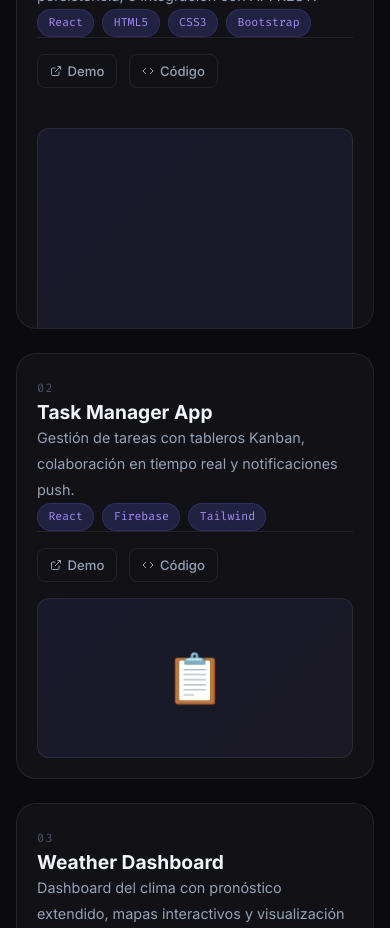
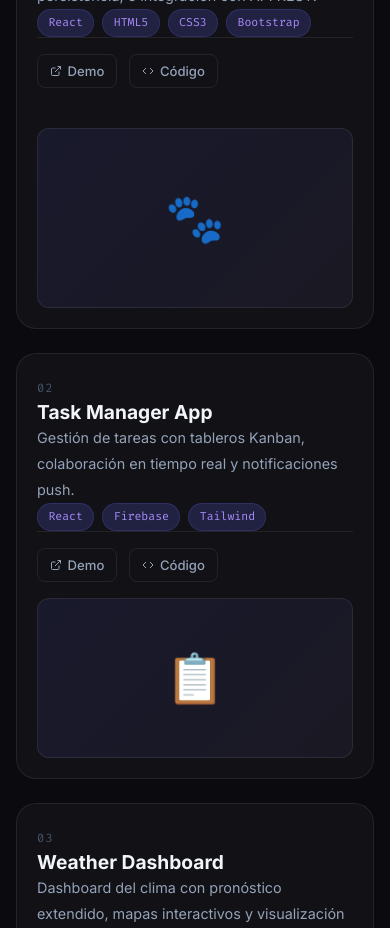
Before and after one commit to gapman20/portafolio_desarrollador, a React (Vite) app: page / in a window 390 px wide. Shown: the part 4160-5088 px from the top of the page. Built offline with nearby package versions, Linux system fonts and the light colour scheme.

Commit message:
Fix: Se ajusto las tarjetas de los proyectos

```diff
--- a/src/components/Projects.css
+++ b/src/components/Projects.css
@@ -176,7 +176,11 @@
     flex-direction: column;
     grid-column: 1;
   }
-  .project-card.featured .project-preview { width: 100%; }
+  .project-card.featured .project-preview {
+    width: 100%;
+    height: 180px;
+    min-height: auto;
+  }
 }
 
 @media (max-width: 560px) {
```
